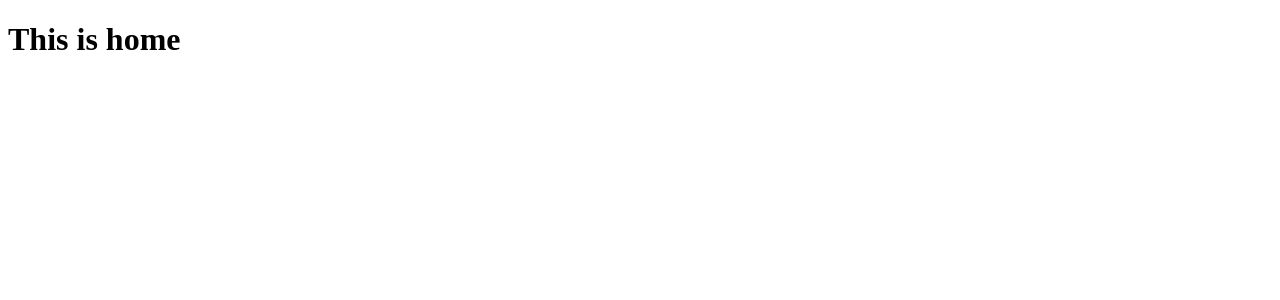
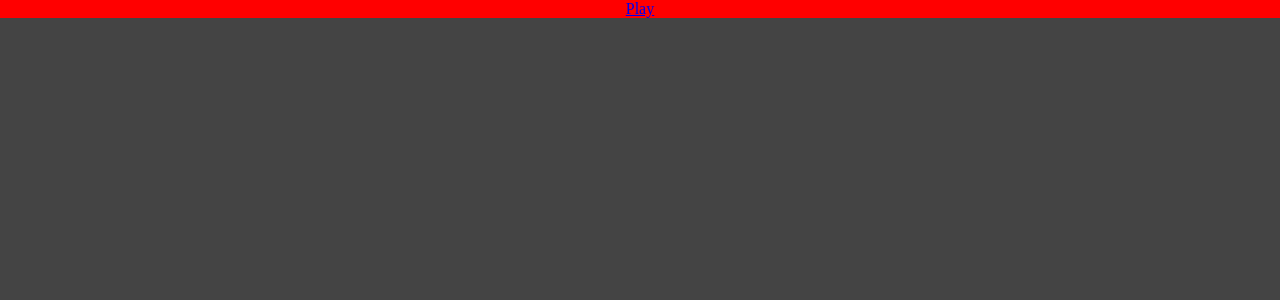
Before and after one commit to Cereal38/lettters, a React (Create React App) app in the folder client/: page / in a window 1280 px wide. Before the commit this address led to /home. Shown: the top 300 px of the page. Built offline with nearby package versions, Linux system fonts and the light colour scheme.

Commit message:
Link and starting CSS

```diff
--- /dev/null
+++ b/client/public/index.css
@@ -0,0 +1,10 @@
+
+body {
+
+	height: 100vh;
+
+	margin: 0px;
+	padding: 0px;
+
+	background-color: #444444;
+}
--- a/client/public/index.html
+++ b/client/public/index.html
@@ -12,6 +12,10 @@
     />
     <link rel="apple-touch-icon" href="%PUBLIC_URL%/logo192.png" />
     <link rel="manifest" href="%PUBLIC_URL%/manifest.json" />
+
+	<!-- Import style -->
+	<link rel="stylesheet" href="index.css">
+
     <title>Lettters</title>
 
   </head>
--- a/client/src/App.js
+++ b/client/src/App.js
@@ -6,7 +6,7 @@ import Routes from "./components/routes";
 
 const App = () => {
 
-    return (
+	return (
 
 	<div>
 		<Routes />
--- /dev/null
+++ b/client/src/components/home/MainContent.js
@@ -0,0 +1,17 @@
+
+import React from 'react';
+import '../../styles/components/home/MainContent.css';
+import { Link } from 'react-router-dom';
+
+const MainContent = () => {
+
+	return (
+
+		<div className="main-content">
+			<div className="main-content__logo-box"></div>
+			<Link className="main-content__play-link" to="/game">Play</Link>
+		</div>
+	)
+}
+
+export default MainContent;
--- a/client/src/components/routes/index.js
+++ b/client/src/components/routes/index.js
@@ -19,9 +19,9 @@ const index = () => {
 	return (
 		<Router>
 			<Routes>
-				<Route path="/home" element={<Home />} />
+				<Route path="/" element={<Home />} />
 				<Route path="/game" element={<Game />} />
-				<Route path = "*" element={<Navigate to="/home" replace />}/>
+				<Route path = "*" element={<Navigate to="/" replace />}/>
 			</Routes>
 		</Router>
 	)
--- a/client/src/pages/Home.js
+++ b/client/src/pages/Home.js
@@ -1,5 +1,6 @@
 
 import React from 'react';
+import MainContent from '../components/home/MainContent';
 
 
 const Home = () => {
@@ -7,7 +8,13 @@ const Home = () => {
     return (
 
 	<div>
-	    <h1>This is home</h1>
+		<div className="home-page">
+			<div className="home-page__main-container">
+				<MainContent />
+			</div>
+			<div className="home-page__footer">
+			</div>
+		</div>
 	</div>
 
     );
--- /dev/null
+++ b/client/src/styles/components/home/MainContent.css
@@ -0,0 +1,12 @@
+
+.main-content {
+
+	display: flex;
+	flex-direction: column;
+	justify-content: center;
+	align-items: center;
+
+	height: 100%;
+
+	background-color: red;
+}
--- /dev/null
+++ b/client/src/styles/pages/Home.css
@@ -0,0 +1,20 @@
+
+.home-page{
+
+	display: flex;
+	flex-direction: column;
+	justify-content: space-between;
+	align-items: center;
+
+	height: 100%;
+}
+
+.home-page__main-container {
+
+	height: 80%;
+}
+
+.home-page__footer {
+
+	height: 20%;
+}
```
Also changed, not shown: 1 other file (tests, documents, lock files or other folders).
